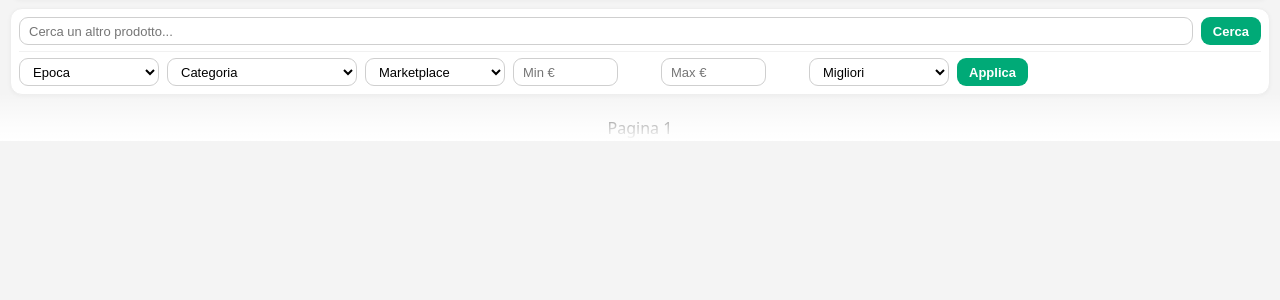
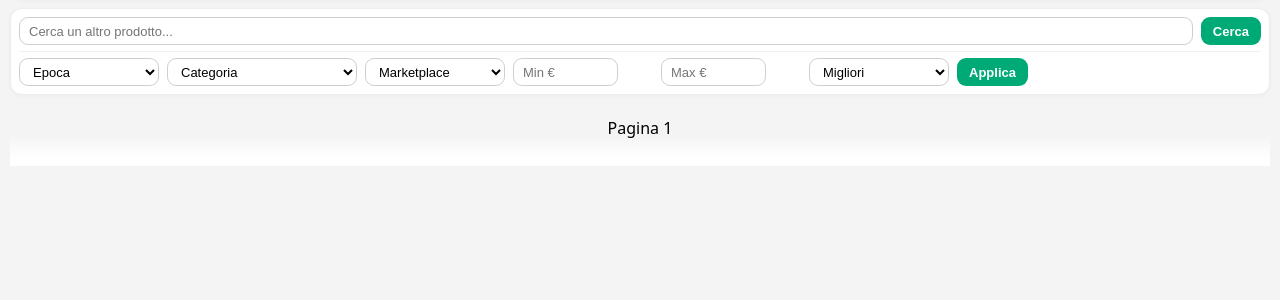
Before and after one commit to retrofutureitalia25/retrofuture-search, a Flask app: page /search in a window 1280 px wide. Shown: the part 94-394 px from the top of the page. Run offline with Flask 3, Linux system fonts and the light colour scheme; data that the repository does not hold is empty.

Commit message:
Update results.html

```diff
--- a/templates/results.html
+++ b/templates/results.html
@@ -546,19 +546,17 @@
     }
 
     .rf-bottom-fade{
-      position: absolute;
-      left: 0;
-      right: 0;
-      bottom: 0;
-      height: 48px;
-      pointer-events: none;
+      width: 100%;
+      height: 30px;
+      margin-top: -3px;
       background: linear-gradient(
-         to bottom,
-         rgba(244,244,244,0) 0%,
-         rgba(255,255,255,0.75) 65%,
-         #ffffff 100%
-      );
-     }
+        to bottom,
+        rgba(244,244,244,0.2) 0%,
+        rgba(255,255,255,0.95) 65%,
+        #ffffff 100%
+    );
+  pointer-events: none;
+}
 
     @media (max-width: 520px){
       #rf-root{
```
